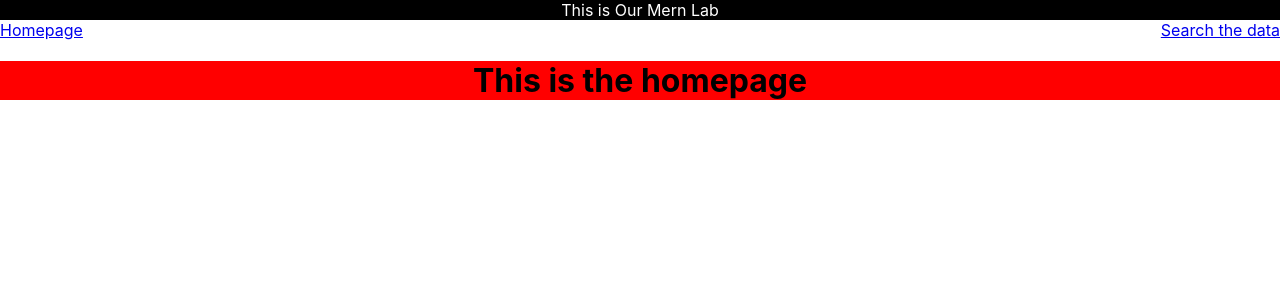
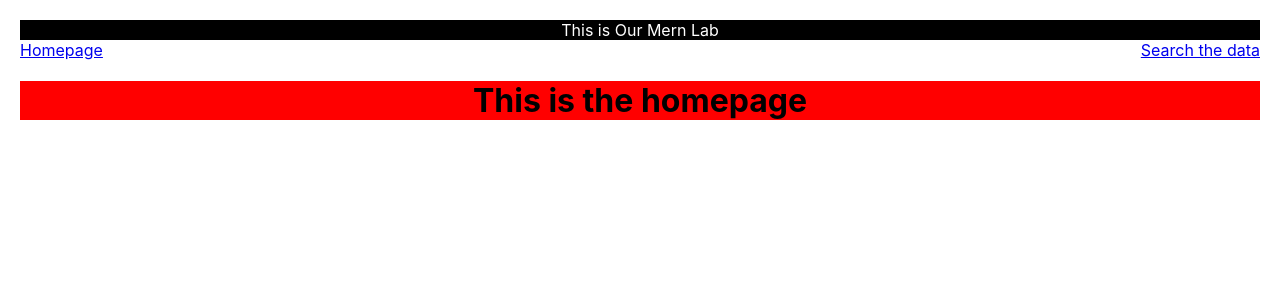
Before and after one commit to TymothyJHanks/SEI32-MERN-Lab-, a React (Create React App) app in the folder mern-lab/: page / in a window 1280 px wide. Shown: the top 300 px of the page. Built offline with nearby package versions, Linux system fonts and the light colour scheme.

Commit message:
installed cors dependencies and did more styling by adding some overall padding to the wrapper

```diff
--- a/mern-lab/package.json
+++ b/mern-lab/package.json
@@ -4,6 +4,7 @@
   "private": true,
   "dependencies": {
     "axios": "^0.19.0",
+    "cors": "^2.8.5",
     "react": "^16.9.0",
     "react-dom": "^16.9.0",
     "react-scripts": "3.1.2"
--- a/mern-lab/src/App.css
+++ b/mern-lab/src/App.css
@@ -1,5 +1,7 @@
-.App {
+.AppWrapper {
   text-align: center;
+  padding: 20px
+
 }
 
 .App-logo {
--- a/mern-lab/src/App.js
+++ b/mern-lab/src/App.js
@@ -37,7 +37,7 @@ class App extends Component {
 
   render() {
     return (
-      <div className="App">
+      <div className="AppWrapper">
         <Header></Header>
         {/* Links to different components */}
         <nav className="navBar">
```
Also changed, not shown: 1 other file (tests, documents, lock files or other folders).
